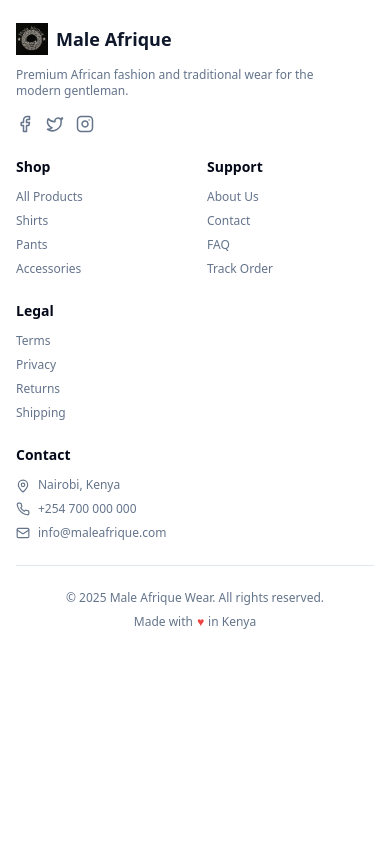
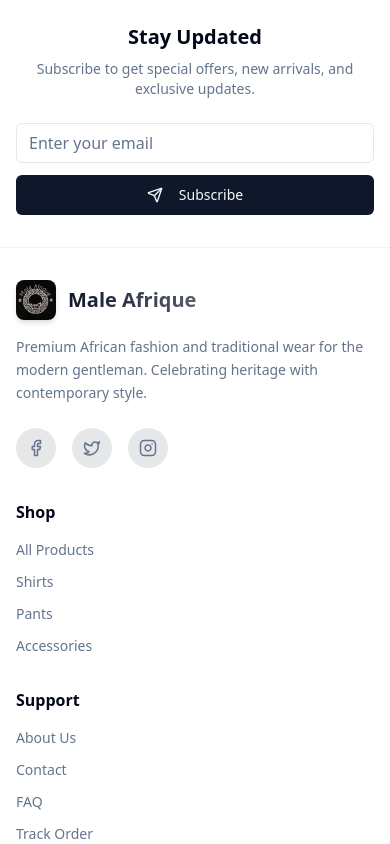
Before and after one commit to Mullahorg/urbansoko, a React (Vite) app: page / in a window 390 px wide. Shown: the part 6500-7344 px from the top of the page. Before the commit the page ends 7162 px from the top, so only its background shows below. Built offline with nearby package versions, Linux system fonts and the light colour scheme.

Commit message:
Refactor: Enhance footer UI/UX
Improve footer's visual appeal, responsiveness, and user experience with a modernized multi-column layout and enhanced interactive elements.

```diff
--- a/src/components/Layout/Footer.tsx
+++ b/src/components/Layout/Footer.tsx
@@ -1,102 +1,222 @@
 import { Link } from 'react-router-dom';
-import { Facebook, Twitter, Instagram, Mail, Phone, MapPin } from 'lucide-react';
+import { Facebook, Twitter, Instagram, Mail, Phone, MapPin, Send } from 'lucide-react';
 import logo from '@/assets/logo.jpeg';
+import { Button } from '@/components/ui/button';
+import { Input } from '@/components/ui/input';
+import { useState } from 'react';
+import { useToast } from '@/hooks/use-toast';
 
 export const Footer = () => {
+  const [email, setEmail] = useState('');
+  const { toast } = useToast();
+
+  const handleNewsletterSubmit = (e: React.FormEvent) => {
+    e.preventDefault();
+    if (email) {
+      toast({
+        title: "Subscribed!",
+        description: "Thank you for subscribing to our newsletter.",
+      });
+      setEmail('');
+    }
+  };
+
   return (
-    <footer className="bg-card border-t mt-auto">
-      <div className="container mx-auto px-4 py-8 sm:py-10 lg:py-12">
-        <div className="grid grid-cols-2 md:grid-cols-3 lg:grid-cols-6 gap-6 sm:gap-8">
+    <footer className="bg-gradient-to-b from-card to-background border-t mt-auto">
+      {/* Newsletter Section */}
+      <div className="border-b border-border/50">
+        <div className="container mx-auto px-4 py-8 sm:py-12">
+          <div className="max-w-2xl mx-auto text-center">
+            <h3 className="text-xl sm:text-2xl font-bold mb-2 text-foreground">Stay Updated</h3>
+            <p className="text-sm sm:text-base text-muted-foreground mb-6">
+              Subscribe to get special offers, new arrivals, and exclusive updates.
+            </p>
+            <form onSubmit={handleNewsletterSubmit} className="flex flex-col sm:flex-row gap-3 max-w-md mx-auto">
+              <Input
+                type="email"
+                placeholder="Enter your email"
+                value={email}
+                onChange={(e) => setEmail(e.target.value)}
+                className="flex-1"
+                required
+              />
+              <Button type="submit" className="sm:w-auto w-full">
+                <Send className="w-4 h-4 mr-2" />
+                Subscribe
+              </Button>
+            </form>
+          </div>
+        </div>
+      </div>
+
+      {/* Main Footer Content */}
+      <div className="container mx-auto px-4 py-8 sm:py-12 lg:py-16">
+        <div className="grid grid-cols-1 sm:grid-cols-2 lg:grid-cols-12 gap-8 lg:gap-12">
           {/* Brand Section */}
-          <div className="col-span-2 md:col-span-3 lg:col-span-2">
-            <Link to="/" className="inline-flex items-center gap-2 mb-3">
-              <img src={logo} alt="Male Afrique Wear" className="h-8 w-8 sm:h-10 sm:w-10 object-contain" />
-              <span className="text-lg sm:text-xl font-bold text-primary">Male Afrique</span>
+          <div className="lg:col-span-4">
+            <Link to="/" className="inline-flex items-center gap-3 mb-4 group">
+              <img
+                src={logo}
+                alt="Male Afrique Wear"
+                className="h-10 w-10 sm:h-12 sm:w-12 object-contain rounded-lg shadow-md group-hover:shadow-lg transition-shadow"
+              />
+              <span className="text-xl sm:text-2xl font-bold bg-gradient-to-r from-primary to-primary/70 bg-clip-text text-transparent">
+                Male Afrique
+              </span>
             </Link>
-            <p className="text-xs sm:text-sm text-muted-foreground mb-4 max-w-xs">
-              Premium African fashion and traditional wear for the modern gentleman.
+            <p className="text-sm text-muted-foreground mb-6 leading-relaxed max-w-sm">
+              Premium African fashion and traditional wear for the modern gentleman. Celebrating heritage with contemporary style.
             </p>
-            <div className="flex gap-3">
-              <a href="https://facebook.com" target="_blank" rel="noopener noreferrer"
-                 className="text-muted-foreground hover:text-primary transition-colors hover:scale-110 transform duration-200"
-                 aria-label="Facebook">
-                <Facebook size={18} className="sm:w-5 sm:h-5" />
+            <div className="flex gap-4">
+              <a
+                href="https://facebook.com"
+                target="_blank"
+                rel="noopener noreferrer"
+                className="w-10 h-10 rounded-full bg-primary/10 hover:bg-primary flex items-center justify-center text-muted-foreground hover:text-primary-foreground transition-all hover:scale-110"
+                aria-label="Facebook"
+              >
+                <Facebook size={18} />
               </a>
-              <a href="https://twitter.com" target="_blank" rel="noopener noreferrer"
-                 className="text-muted-foreground hover:text-primary transition-colors hover:scale-110 transform duration-200"
-                 aria-label="Twitter">
-                <Twitter size={18} className="sm:w-5 sm:h-5" />
+              <a
+                href="https://twitter.com"
+                target="_blank"
+                rel="noopener noreferrer"
+                className="w-10 h-10 rounded-full bg-primary/10 hover:bg-primary flex items-center justify-center text-muted-foreground hover:text-primary-foreground transition-all hover:scale-110"
+                aria-label="Twitter"
+              >
+                <Twitter size={18} />
               </a>
-              <a href="https://instagram.com" target="_blank" rel="noopener noreferrer"
-                 className="text-muted-foreground hover:text-primary transition-colors hover:scale-110 transform duration-200"
-                 aria-label="Instagram">
-                <Instagram size={18} className="sm:w-5 sm:h-5" />
+              <a
+                href="https://instagram.com"
+                target="_blank"
+                rel="noopener noreferrer"
+                className="w-10 h-10 rounded-full bg-primary/10 hover:bg-primary flex items-center justify-center text-muted-foreground hover:text-primary-foreground transition-all hover:scale-110"
+                aria-label="Instagram"
+              >
+                <Instagram size={18} />
               </a>
             </div>
           </div>
 
           {/* Shop Links */}
-          <div className="col-span-1">
-            <h3 className="font-semibold text-sm sm:text-base mb-3">Shop</h3>
-            <ul className="space-y-2 text-xs sm:text-sm">
-              <li><Link to="/products" className="text-muted-foreground hover:text-primary transition-colors">All Products</Link></li>
-              <li><Link to="/category/shirts" className="text-muted-foreground hover:text-primary transition-colors">Shirts</Link></li>
-              <li><Link to="/category/pants" className="text-muted-foreground hover:text-primary transition-colors">Pants</Link></li>
-              <li><Link to="/category/accessories" className="text-muted-foreground hover:text-primary transition-colors">Accessories</Link></li>
+          <div className="lg:col-span-2">
+            <h3 className="font-bold text-base sm:text-lg mb-4 text-foreground">Shop</h3>
+            <ul className="space-y-3 text-sm">
+              <li>
+                <Link to="/products" className="text-muted-foreground hover:text-primary transition-colors inline-flex items-center group">
+                  <span className="group-hover:translate-x-1 transition-transform">All Products</span>
+                </Link>
+              </li>
+              <li>
+                <Link to="/category/shirts" className="text-muted-foreground hover:text-primary transition-colors inline-flex items-center group">
+                  <span className="group-hover:translate-x-1 transition-transform">Shirts</span>
+                </Link>
+              </li>
+              <li>
+                <Link to="/category/pants" className="text-muted-foreground hover:text-primary transition-colors inline-flex items-center group">
+                  <span className="group-hover:translate-x-1 transition-transform">Pants</span>
+                </Link>
+              </li>
+              <li>
+                <Link to="/category/accessories" className="text-muted-foreground hover:text-primary transition-colors inline-flex items-center group">
+                  <span className="group-hover:translate-x-1 transition-transform">Accessories</span>
+                </Link>
+              </li>
             </ul>
           </div>
 
-          {/* Quick Links */}
-          <div className="col-span-1">
-            <h3 className="font-semibold text-sm sm:text-base mb-3">Support</h3>
-            <ul className="space-y-2 text-xs sm:text-sm">
-              <li><Link to="/about" className="text-muted-foreground hover:text-primary transition-colors">About Us</Link></li>
-              <li><Link to="/contact" className="text-muted-foreground hover:text-primary transition-colors">Contact</Link></li>
-              <li><Link to="/faq" className="text-muted-foreground hover:text-primary transition-colors">FAQ</Link></li>
-              <li><Link to="/track-order" className="text-muted-foreground hover:text-primary transition-colors">Track Order</Link></li>
+          {/* Support Links */}
+          <div className="lg:col-span-2">
+            <h3 className="font-bold text-base sm:text-lg mb-4 text-foreground">Support</h3>
+            <ul className="space-y-3 text-sm">
+              <li>
+                <Link to="/about" className="text-muted-foreground hover:text-primary transition-colors inline-flex items-center group">
+                  <span className="group-hover:translate-x-1 transition-transform">About Us</span>
+                </Link>
+              </li>
+              <li>
+                <Link to="/contact" className="text-muted-foreground hover:text-primary transition-colors inline-flex items-center group">
+                  <span className="group-hover:translate-x-1 transition-transform">Contact</span>
+                </Link>
+              </li>
+              <li>
+                <Link to="/faq" className="text-muted-foreground hover:text-primary transition-colors inline-flex items-center group">
+                  <span className="group-hover:translate-x-1 transition-transform">FAQ</span>
+                </Link>
+              </li>
+              <li>
+                <Link to="/track-order" className="text-muted-foreground hover:text-primary transition-colors inline-flex items-center group">
+                  <span className="group-hover:translate-x-1 transition-transform">Track Order</span>
+                </Link>
+              </li>
             </ul>
           </div>
 
-          {/* Legal */}
-          <div className="col-span-1">
-            <h3 className="font-semibold text-sm sm:text-base mb-3">Legal</h3>
-            <ul className="space-y-2 text-xs sm:text-sm">
-              <li><Link to="/terms" className="text-muted-foreground hover:text-primary transition-colors">Terms</Link></li>
-              <li><Link to="/privacy" className="text-muted-foreground hover:text-primary transition-colors">Privacy</Link></li>
-              <li><Link to="/return-policy" className="text-muted-foreground hover:text-primary transition-colors">Returns</Link></li>
-              <li><Link to="/shipping" className="text-muted-foreground hover:text-primary transition-colors">Shipping</Link></li>
+          {/* Legal Links */}
+          <div className="lg:col-span-2">
+            <h3 className="font-bold text-base sm:text-lg mb-4 text-foreground">Legal</h3>
+            <ul className="space-y-3 text-sm">
+              <li>
+                <Link to="/terms" className="text-muted-foreground hover:text-primary transition-colors inline-flex items-center group">
+                  <span className="group-hover:translate-x-1 transition-transform">Terms of Service</span>
+                </Link>
+              </li>
+              <li>
+                <Link to="/privacy" className="text-muted-foreground hover:text-primary transition-colors inline-flex items-center group">
+                  <span className="group-hover:translate-x-1 transition-transform">Privacy Policy</span>
+                </Link>
+              </li>
+              <li>
+                <Link to="/return-policy" className="text-muted-foreground hover:text-primary transition-colors inline-flex items-center group">
+                  <span className="group-hover:translate-x-1 transition-transform">Return Policy</span>
+                </Link>
+              </li>
+              <li>
+                <Link to="/shipping" className="text-muted-foreground hover:text-primary transition-colors inline-flex items-center group">
+                  <span className="group-hover:translate-x-1 transition-transform">Shipping Info</span>
+                </Link>
+              </li>
             </ul>
           </div>
 
           {/* Contact Info */}
-          <div className="col-span-2 md:col-span-1">
-            <h3 className="font-semibold text-sm sm:text-base mb-3">Contact</h3>
-            <ul className="space-y-2 text-xs sm:text-sm">
-              <li className="flex items-start gap-2 text-muted-foreground hover:text-primary transition-colors">
-                <MapPin size={14} className="mt-0.5 flex-shrink-0" />
-                <span>Nairobi, Kenya</span>
+          <div className="lg:col-span-2">
+            <h3 className="font-bold text-base sm:text-lg mb-4 text-foreground">Contact</h3>
+            <ul className="space-y-3 text-sm">
+              <li className="flex items-start gap-3 text-muted-foreground group">
+                <MapPin size={16} className="mt-0.5 flex-shrink-0 text-primary" />
+                <span className="group-hover:text-foreground transition-colors">Nairobi, Kenya</span>
               </li>
               <li>
-                <a href="tel:+254700000000" className="flex items-center gap-2 text-muted-foreground hover:text-primary transition-colors">
-                  <Phone size={14} className="flex-shrink-0" />
+                <a
+                  href="tel:+254700000000"
+                  className="flex items-center gap-3 text-muted-foreground hover:text-primary transition-colors group"
+                >
+                  <Phone size={16} className="flex-shrink-0 text-primary" />
                   <span>+254 700 000 000</span>
                 </a>
               </li>
               <li>
-                <a href="mailto:info@maleafrique.com" className="flex items-center gap-2 text-muted-foreground hover:text-primary transition-colors">
-                  <Mail size={14} className="flex-shrink-0" />
+                <a
+                  href="mailto:info@maleafrique.com"
+                  className="flex items-center gap-3 text-muted-foreground hover:text-primary transition-colors group"
+                >
+                  <Mail size={16} className="flex-shrink-0 text-primary" />
                   <span className="break-all">info@maleafrique.com</span>
                 </a>
               </li>
             </ul>
           </div>
         </div>
+      </div>
 
-        <div className="border-t mt-6 sm:mt-8 pt-6 sm:pt-8">
-          <div className="flex flex-col sm:flex-row justify-between items-center gap-2 text-xs sm:text-sm text-muted-foreground">
+      {/* Bottom Bar */}
+      <div className="border-t border-border/50">
+        <div className="container mx-auto px-4 py-6">
+          <div className="flex flex-col sm:flex-row justify-between items-center gap-4 text-xs sm:text-sm text-muted-foreground">
             <p>&copy; {new Date().getFullYear()} Male Afrique Wear. All rights reserved.</p>
-            <p className="flex items-center gap-1">
-              Made with <span className="text-red-500">♥</span> in Kenya
+            <p className="flex items-center gap-2">
+              Made with <span className="text-red-500 animate-pulse">♥</span> in Kenya
             </p>
           </div>
         </div>
```
